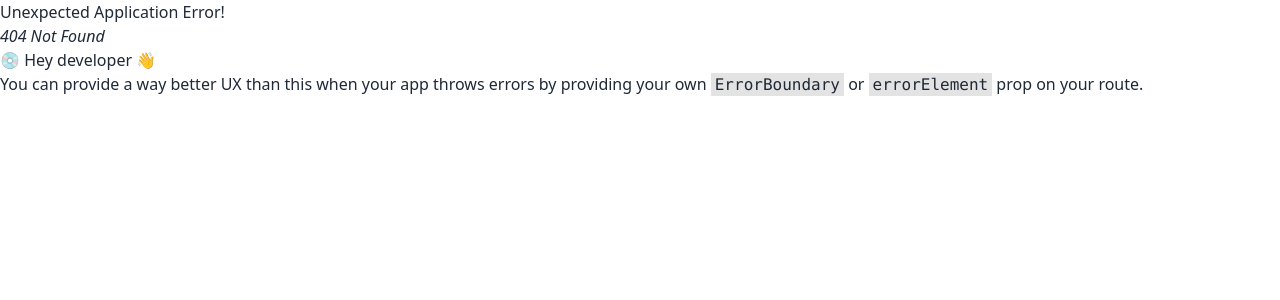
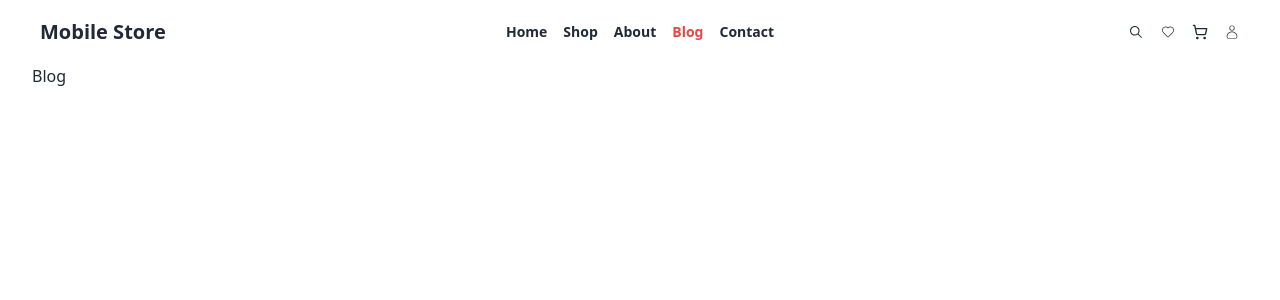
Before and after one commit to Tushar12152/Mobile-stote-e-commerce, a React (Vite) app: page /blog in a window 1280 px wide. Before the commit this address had no page. Shown: the top 300 px of the page. Built offline with nearby package versions, Linux system fonts and the light colour scheme.

Commit message:
navigation bar complete

```diff
--- a/package.json
+++ b/package.json
@@ -14,6 +14,7 @@
     "match-sorter": "^6.3.4",
     "react": "^18.2.0",
     "react-dom": "^18.2.0",
+    "react-icons": "^5.2.1",
     "react-router-dom": "^6.23.1",
     "sort-by": "^1.2.0"
   },
--- /dev/null
+++ b/src/Components/Blog.jsx
@@ -0,0 +1,9 @@
+
+
+const Blog = () => {
+  return (
+    <div>Blog</div>
+  )
+}
+
+export default Blog
--- /dev/null
+++ b/src/Components/Contact.jsx
@@ -0,0 +1,9 @@
+
+
+const Contact = () => {
+  return (
+    <div>Contact</div>
+  )
+}
+
+export default Contact
--- a/src/Components/Nav.jsx
+++ b/src/Components/Nav.jsx
@@ -1,4 +1,8 @@
-import { NavLink } from "react-router-dom"
+import { Link, NavLink } from "react-router-dom"
+import { IoIosSearch } from "react-icons/io";
+import { CiHeart } from "react-icons/ci";
+import { LuShoppingCart } from "react-icons/lu";
+import { CiUser } from "react-icons/ci";
 
 
 const Nav = () => {
@@ -47,7 +51,17 @@ const Nav = () => {
     </ul>
   </div>
   <div className="navbar-end">
-    <a className="btn">Button</a>
+      <div className=" flex gap-4">
+         <Link className="text-md" to='/'><IoIosSearch/></Link>
+         <Link className="text-md" to='/'><CiHeart/></Link>
+         <Link className="text-md" to='/'><LuShoppingCart/></Link>
+         <Link className="text-md" to='/'><CiUser/></Link>
+
+
+
+
+
+      </div>
   </div>
 </div>
     </div>
--- /dev/null
+++ b/src/Components/Shop.jsx
@@ -0,0 +1,9 @@
+
+
+const Shop = () => {
+  return (
+    <div>Shop</div>
+  )
+}
+
+export default Shop
```
Also changed, not shown: src/Router/Router.jsx (+17 -1 lines), 1 other file (tests, documents, lock files or other folders).
